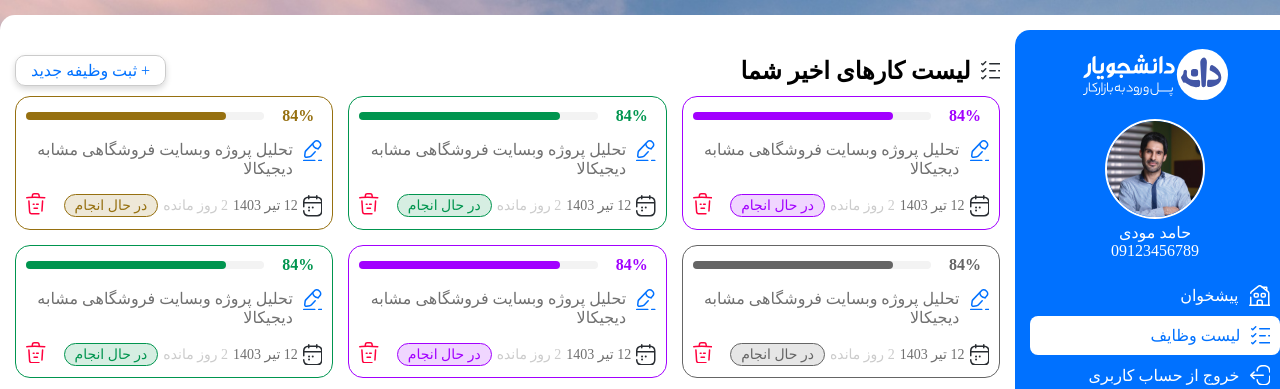
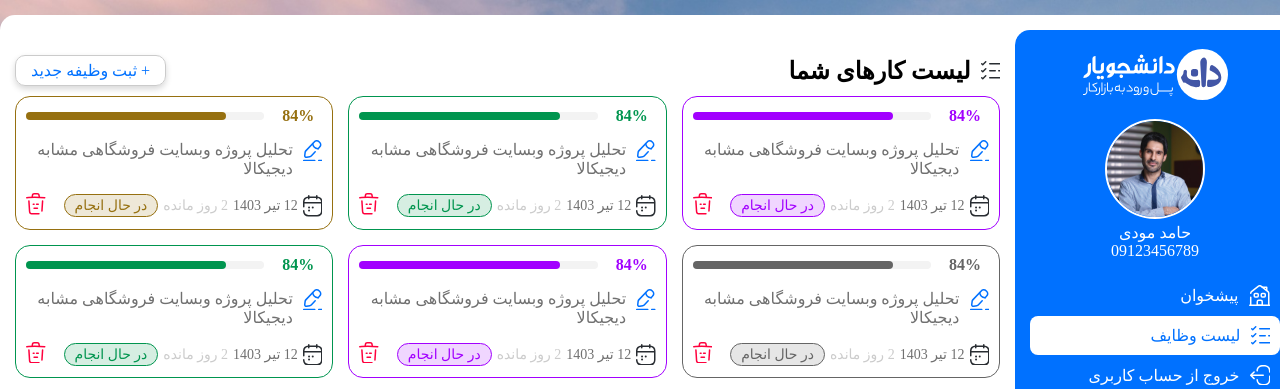
Before and after one commit to hamedmoody/php-tutorial, a PHP site: page /tasklist.html in a window 1280 px wide. Shown: the top 389 px of the page. Run offline with PHP 8.4, Linux system fonts and the light colour scheme; some web fonts are replaced.

Commit message:
Improve Todo list project

```diff
--- a/html/todo-list/css/panel.css
+++ b/html/todo-list/css/panel.css
@@ -341,7 +341,10 @@ select.form-control{
     padding: 15px 10px;
     box-sizing: border-box;
 }
-
+.date-field{
+    direction: ltr;
+    text-align: left;
+}
 .btn{
     background: var(--color-primary);
     color: #FFF;
--- a/html/todo-list/tasklist.html
+++ b/html/todo-list/tasklist.html
@@ -78,7 +78,7 @@
                             <path id="Path_73" data-name="Path 73" d="M4,21.25a.748.748,0,0,1-.53-.22l-1-1A.75.75,0,1,1,3.53,18.97l.47.47,2.47-2.47A.75.75,0,0,1,7.53,18.03l-3,3A.748.748,0,0,1,4,21.25Z" fill="#292d32"/>
                         </g>
                     </svg>
-                    لیست کارهای اخیر شما
+                    لیست کارهای شما
                 </h2>
                 <a href="new.html">
                     + ثبت وظیفه جدید
```
Also changed, not shown: html/todo-list/new.html (+9 -0 lines).
